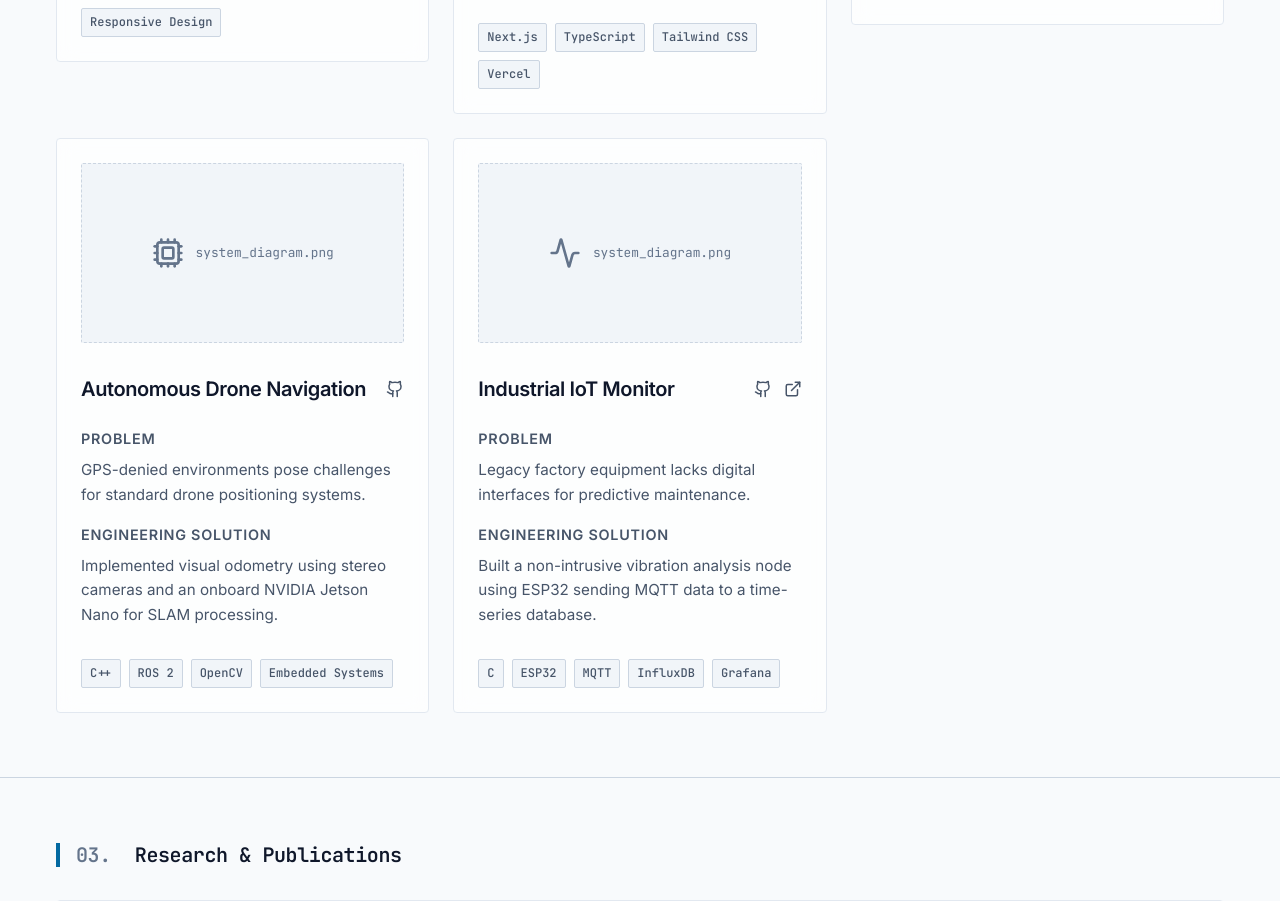
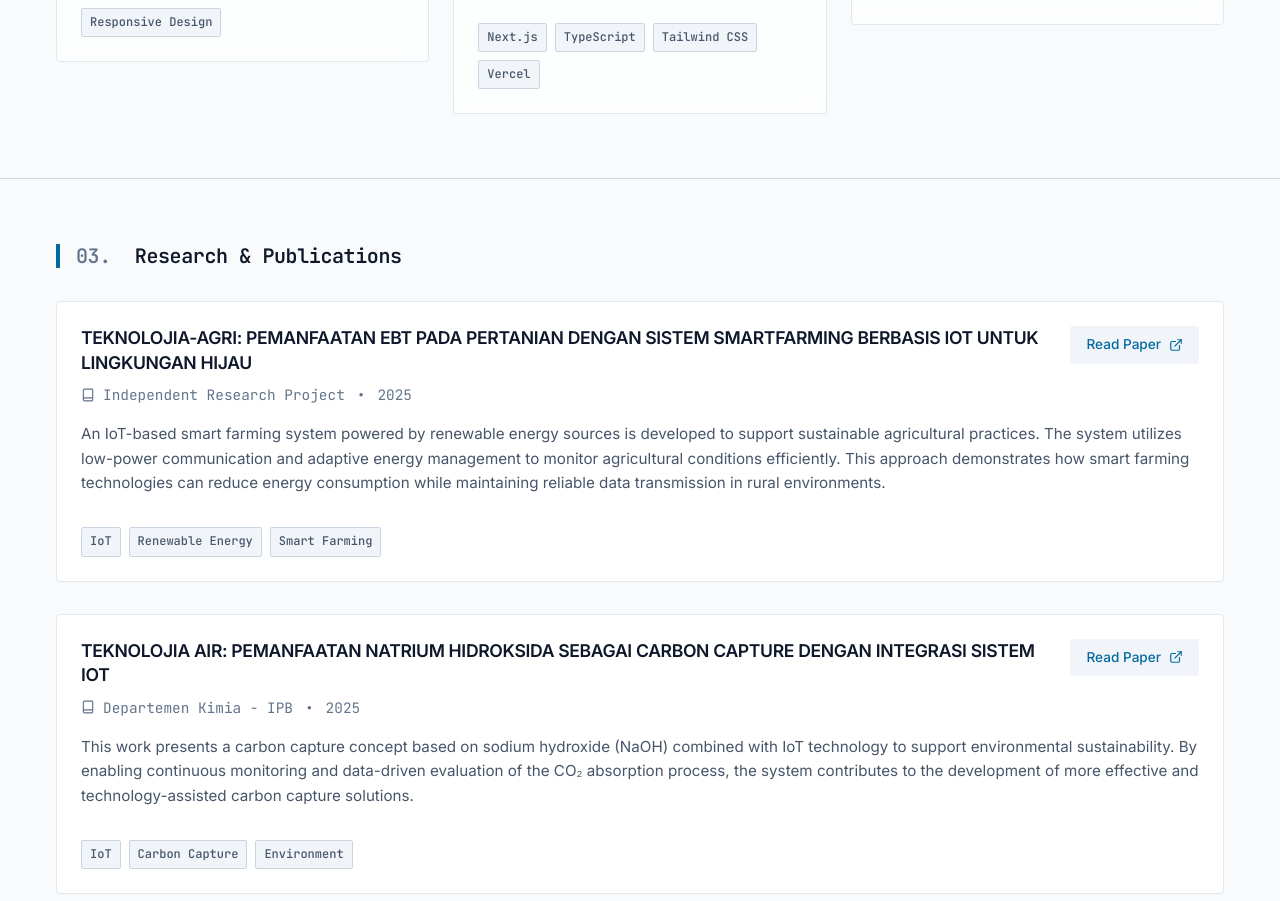
Before and after one commit to naufalraihans/portofolio-naufal, a Next.js app: page / in a window 1280 px wide. Shown: the part 2780-3681 px from the top of the page. Built offline with nearby package versions, Linux system fonts and the light colour scheme.

Commit message:
change the project

```diff
--- a/src/components/sections/Projects.tsx
+++ b/src/components/sections/Projects.tsx
@@ -42,23 +42,7 @@ const PROJECTS: Project[] = [
         stack: ['Python', 'TensorFlow', 'BERT Algorithm'],
         icon: <Zap size={32} />,
         links: { github: '#', demo: '#' },
-    },
-    {
-        title: 'Autonomous Drone Navigation',
-        problem: 'GPS-denied environments pose challenges for standard drone positioning systems.',
-        solution: 'Implemented visual odometry using stereo cameras and an onboard NVIDIA Jetson Nano for SLAM processing.',
-        stack: ['C++', 'ROS 2', 'OpenCV', 'Embedded Systems'],
-        icon: <Cpu size={32} />,
-        links: { github: '#' },
-    },
-    {
-        title: 'Industrial IoT Monitor',
-        problem: 'Legacy factory equipment lacks digital interfaces for predictive maintenance.',
-        solution: 'Built a non-intrusive vibration analysis node using ESP32 sending MQTT data to a time-series database.',
-        stack: ['C', 'ESP32', 'MQTT', 'InfluxDB', 'Grafana'],
-        icon: <Activity size={32} />,
-        links: { github: '#', demo: '#' },
-    },
+    }
 ];
 
 export default function Projects() {
```
